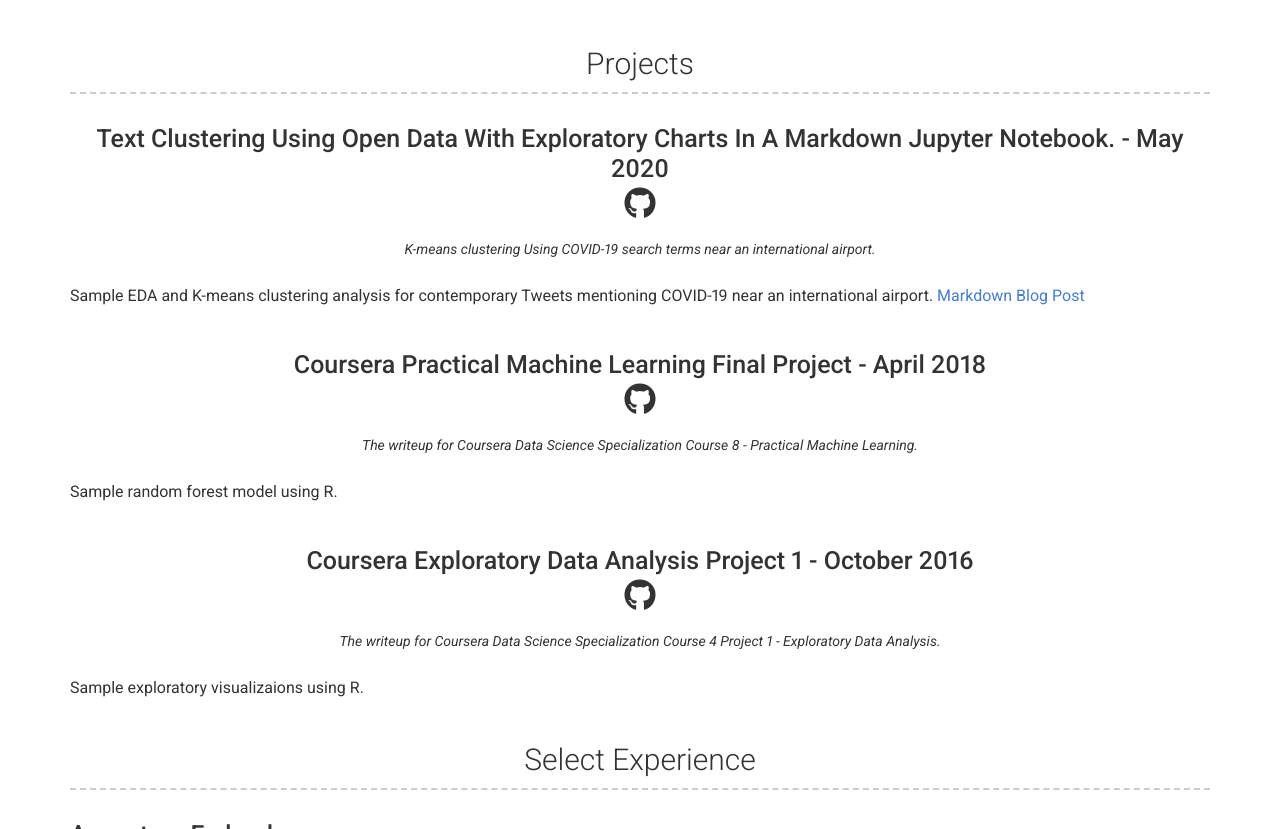
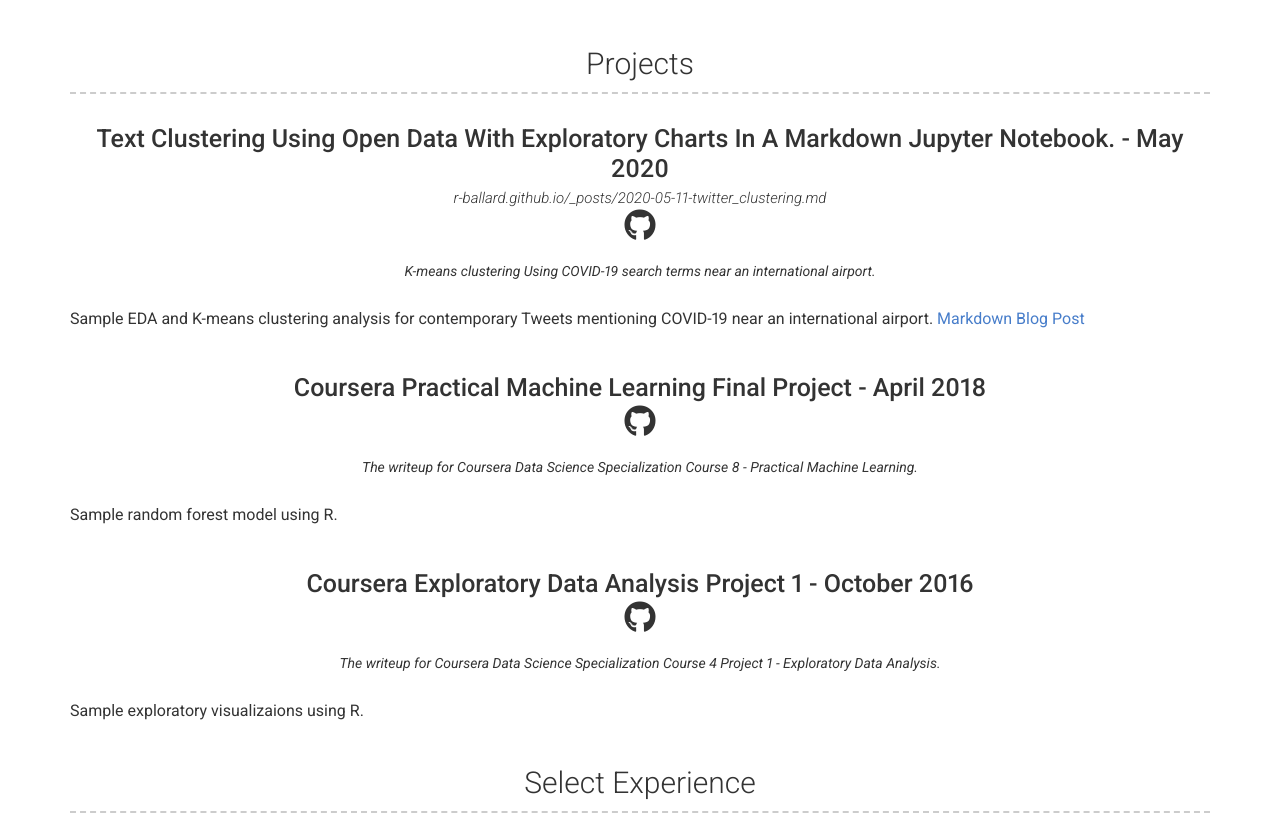
Before and after one commit to r-ballard/r-ballard.github.io, a Jekyll site: the page built from index.md, in a window 1280 px wide and 900 px high, scrolled down 422 px, cut to the strip 71-900 px from the top of the window. Built offline with Jekyll 4.4.1, drawn with Linux system fonts in a browser that asks for light colours; nearby versions of some CDN libraries.

Commit message:
jekyll rebuild

```diff
--- a/_data/projects.yml
+++ b/_data/projects.yml
@@ -1,7 +1,7 @@
 # Project template
 - layout: top-middle
   name: Text Clustering Using Open Data With Exploratory Charts In A Markdown Jupyter Notebook. - May 2020
-  #link: Link to project (eg. sproogen.github.io/modern-resume-theme)(optional)
+  link: r-ballard.github.io/_posts/2020-05-11-twitter_clustering.md
   github: r-ballard/twitter_clustering
   quote: >
     K-means clustering Using COVID-19 search terms near an international airport.
```
